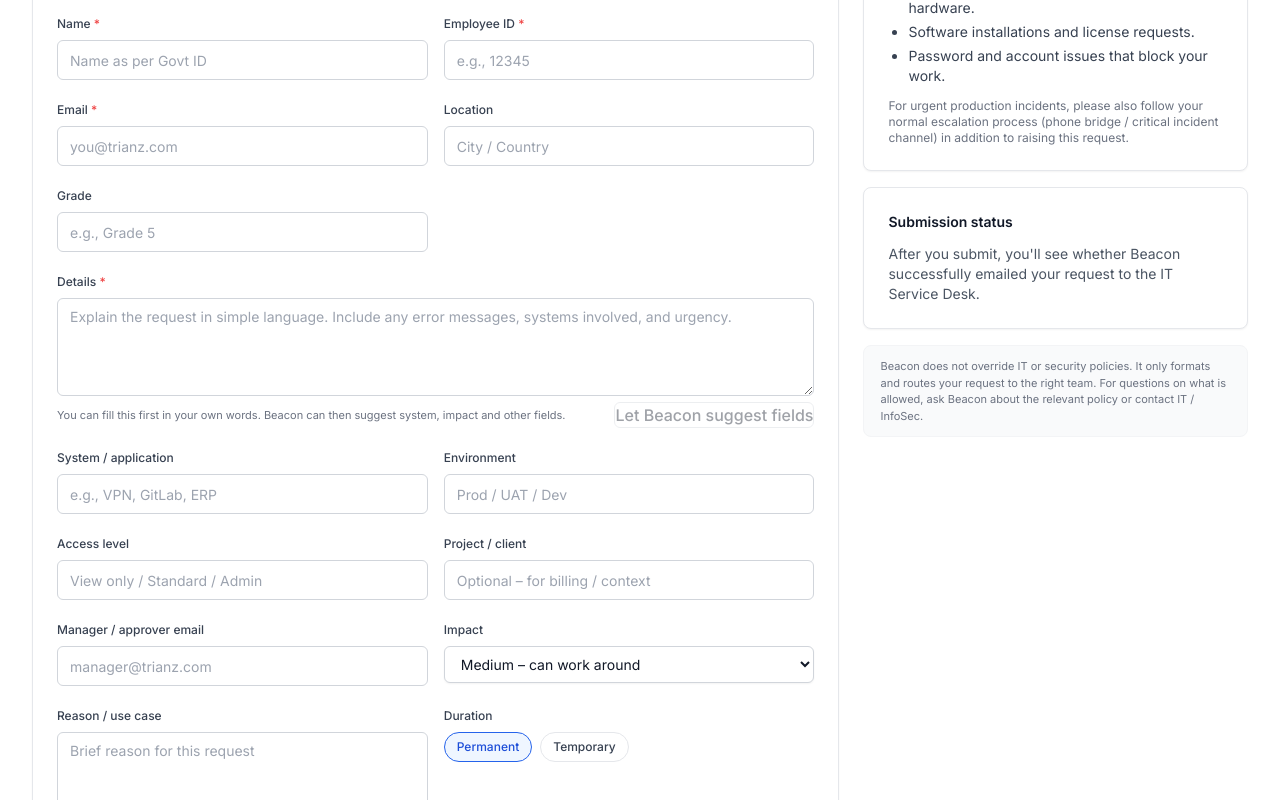
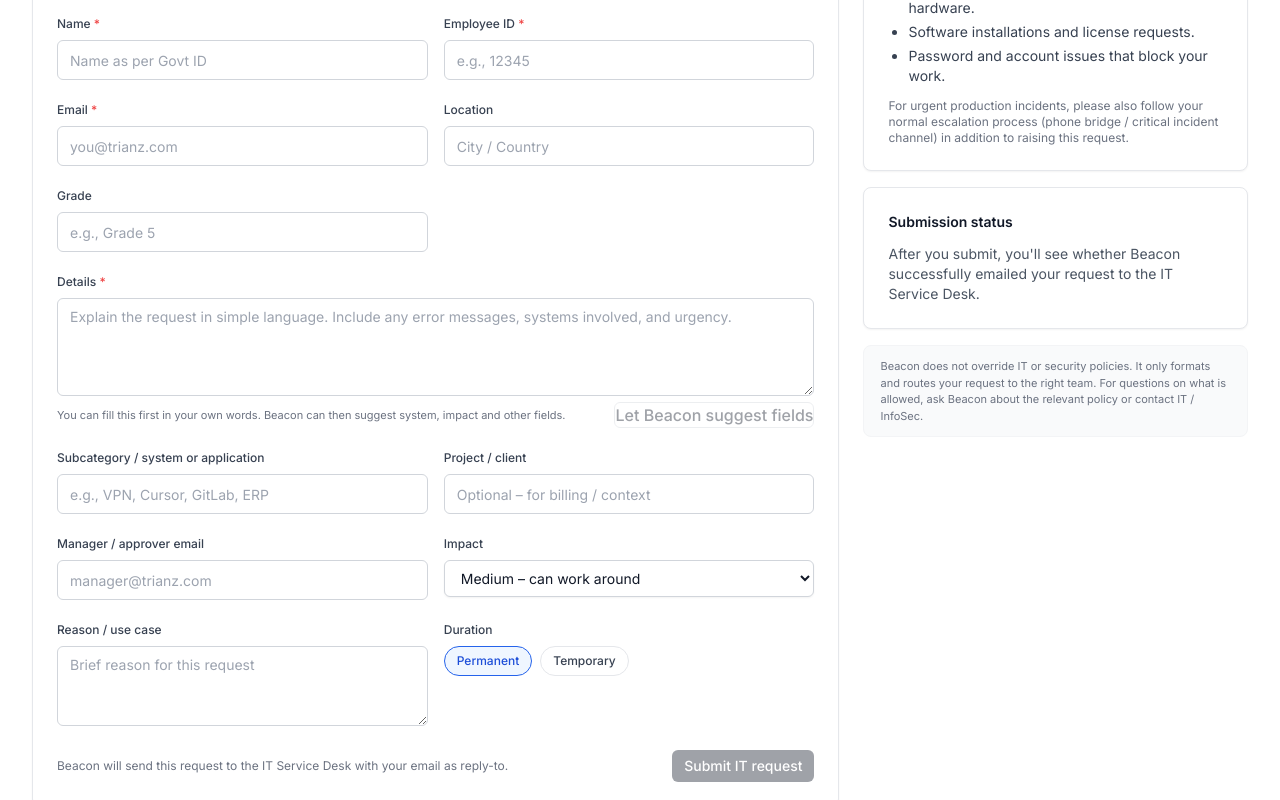
Before and after one commit to PrabhathVarma19/slt-jd, a Next.js app: page /service-desk in a window 1280 px wide. Shown: the part 414-1214 px from the top of the page. Built offline with nearby package versions, Linux system fonts and the light colour scheme.

Commit message:
Simplify Service Desk fields to category + subcategory

```diff
--- a/app/api/service-desk/it/route.ts
+++ b/app/api/service-desk/it/route.ts
@@ -103,12 +103,7 @@
           if (!system) {
             system = parsed.system || system;
           }
-          if (!environment) {
-            environment = parsed.environment || environment;
-          }
-          if (!accessType) {
-            accessType = parsed.access_level || accessType;
-          }
+          // We currently ignore environment and access level in the outgoing email to keep it simple.
           if (!impact) {
             impact = parsed.impact || impact;
           }
@@ -149,9 +144,7 @@
     htmlLines.push('<h3>Request</h3>');
     htmlLines.push('<ul>');
     htmlLines.push(`<li><strong>Type:</strong> ${requestLabel}</li>`);
-    htmlLines.push(`<li><strong>System / application:</strong> ${systemLabel}</li>`);
-    if (environment) htmlLines.push(`<li><strong>Environment:</strong> ${environment}</li>`);
-    if (accessType) htmlLines.push(`<li><strong>Access level:</strong> ${accessType}</li>`);
+    htmlLines.push(`<li><strong>Subcategory / system:</strong> ${systemLabel}</li>`);
     if (reason) htmlLines.push(`<li><strong>Reason / use case:</strong> ${reason}</li>`);
     if (durationType) htmlLines.push(`<li><strong>Duration:</strong> ${durationType}</li>`);
     if (durationUntil)
@@ -185,9 +178,7 @@
     textLines.push('');
     textLines.push('Request');
     textLines.push(`Type: ${requestLabel}`);
-    textLines.push(`System / application: ${systemLabel}`);
-    if (environment) textLines.push(`Environment: ${environment}`);
-    if (accessType) textLines.push(`Access level: ${accessType}`);
+    textLines.push(`Subcategory / system: ${systemLabel}`);
     if (reason) textLines.push(`Reason / use case: ${reason}`);
     if (durationType) textLines.push(`Duration: ${durationType}`);
     if (durationUntil) textLines.push(`Requested until: ${durationUntil}`);
--- a/app/service-desk/page.tsx
+++ b/app/service-desk/page.tsx
@@ -15,8 +15,6 @@
   grade: string;
   requestType: RequestType;
   system: string;
-  environment: string;
-  accessType: string;
   reason: string;
   durationType: 'permanent' | 'temporary';
   durationUntil: string;
@@ -40,8 +38,6 @@
   grade: '',
   requestType: 'other',
   system: '',
-  environment: '',
-  accessType: '',
   reason: '',
   durationType: 'permanent',
   durationUntil: '',
@@ -129,8 +125,6 @@
         ...prev,
         requestType: (data.requestType as RequestType) || prev.requestType,
         system: (data.system as string | null) ?? prev.system,
-        environment: (data.environment as string | null) ?? prev.environment,
-        accessType: (data.accessType as string | null) ?? prev.accessType,
         impact:
           ((data.impact as ItServiceFormState['impact']) ?? prev.impact) || prev.impact,
         reason: (data.reason as string | null) ?? prev.reason,
@@ -185,7 +179,7 @@
           )}
 
           <div className="space-y-2">
-            <p className="text-xs font-medium uppercase tracking-wide text-gray-500">Request type</p>
+            <p className="text-xs font-medium uppercase tracking-wide text-gray-500">Category</p>
             <div className="flex flex-wrap gap-2">
               {(['access', 'laptop', 'software', 'password', 'other'] as RequestType[]).map((rt) => (
                 <button
@@ -285,28 +279,12 @@
           <div className="grid gap-4 md:grid-cols-2">
             <div className="space-y-1.5">
               <label className="text-xs font-medium text-gray-700">
-                System / application {form.requestType === 'access' ? <span className="text-red-500">*</span> : null}
+                Subcategory / system or application
               </label>
               <Input
                 value={form.system}
                 onChange={(e) => handleChange('system', e.target.value)}
-                placeholder="e.g., VPN, GitLab, ERP"
-              />
-            </div>
-            <div className="space-y-1.5">
-              <label className="text-xs font-medium text-gray-700">Environment</label>
-              <Input
-                value={form.environment}
-                onChange={(e) => handleChange('environment', e.target.value)}
-                placeholder="Prod / UAT / Dev"
-              />
-            </div>
-            <div className="space-y-1.5">
-              <label className="text-xs font-medium text-gray-700">Access level</label>
-              <Input
-                value={form.accessType}
-                onChange={(e) => handleChange('accessType', e.target.value)}
-                placeholder="View only / Standard / Admin"
+                placeholder="e.g., VPN, Cursor, GitLab, ERP"
               />
             </div>
             <div className="space-y-1.5">
```
